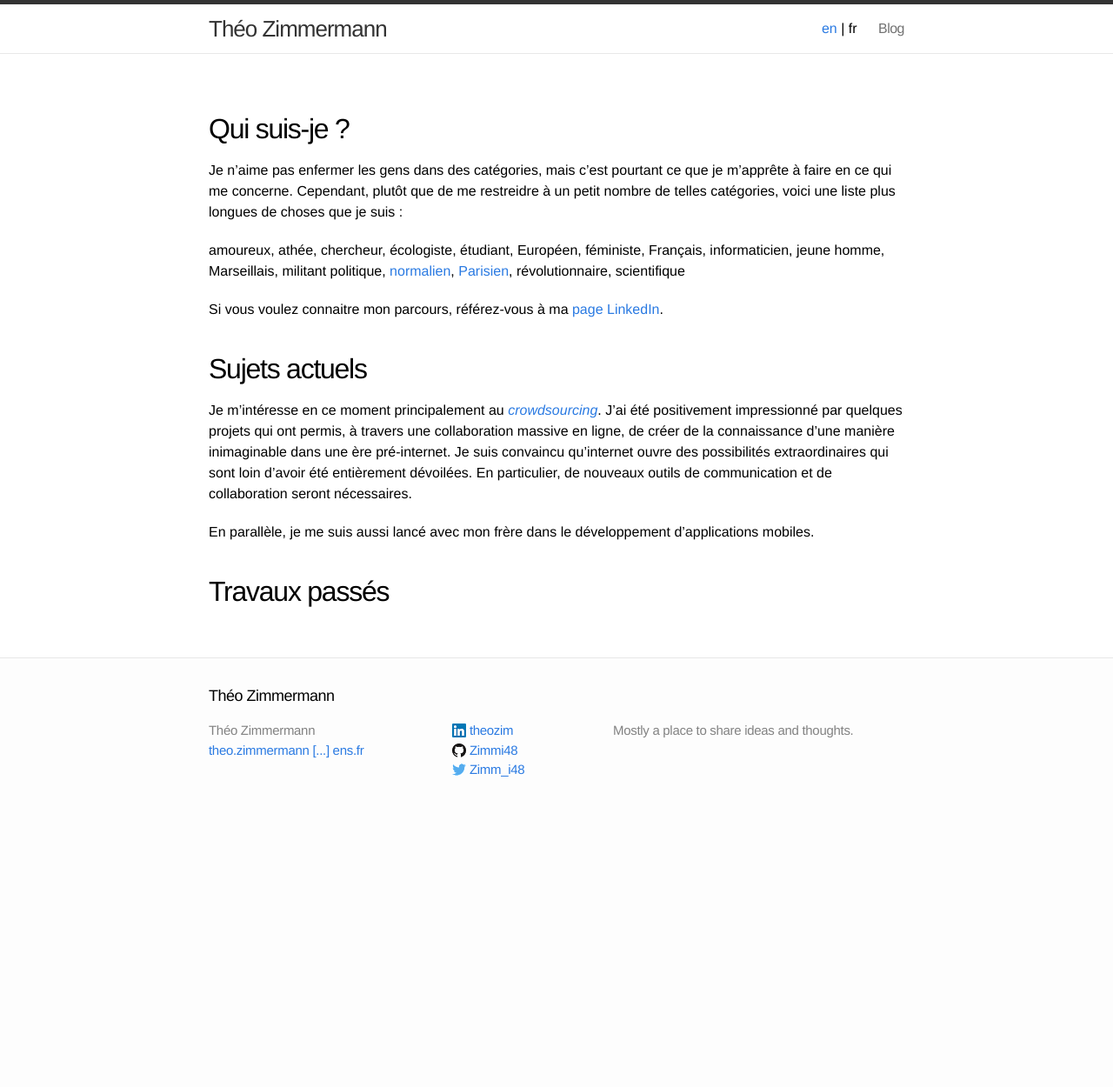
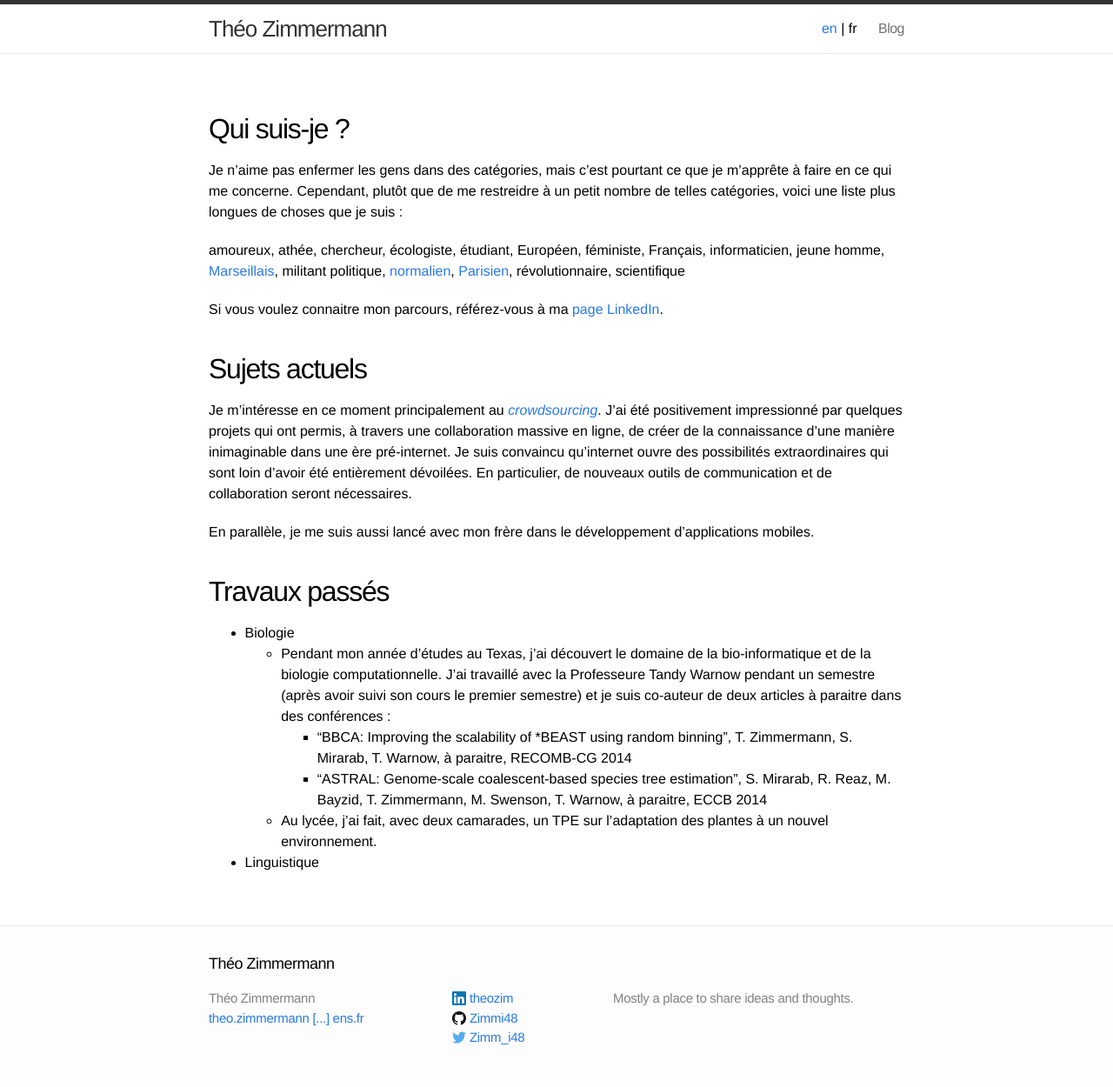
Before and after one commit to Zimmi48/zimmi48.github.io, a Jekyll site: the page built from accueil.md, in a window 1280 px wide. Shown: the whole page at 87% size. Built offline with Jekyll 4.4.1, drawn with Linux system fonts in a browser that asks for light colours; before the commit the page ends 942 px from its top, so only the background shows below that.

Commit message:
adding more content

```diff
--- a/accueil.md
+++ b/accueil.md
@@ -13,7 +13,7 @@ Cependant, plutôt que de me restreidre à un petit nombre de telles
 catégories, voici une liste plus longues de choses que je suis :
 
 amoureux, athée, chercheur, écologiste, étudiant, Européen, féministe,
-Français, informaticien, jeune homme, Marseillais,
+Français, informaticien, jeune homme, [Marseillais](/marseille),
 militant politique, [normalien](http://www.ens.fr),
 [Parisien](/paris), révolutionnaire, scientifique
 
@@ -38,3 +38,22 @@ développement d'applications mobiles.
 
 Travaux passés
 --------------
+
+* Biologie
+	* Pendant mon année d'études au Texas,
+	j'ai découvert le domaine de la bio-informatique et de la
+	biologie computationnelle.
+	J'ai travaillé avec la Professeure Tandy Warnow pendant un semestre
+	(après avoir suivi son cours le premier semestre)
+	et je suis co-auteur de deux articles à paraitre dans des conférences :
+		* "BBCA: Improving the scalability of *BEAST
+		using random binning",
+		T. Zimmermann, S. Mirarab, T. Warnow, à paraitre, RECOMB-CG 2014
+        * "ASTRAL: Genome-scale coalescent-based species tree
+		estimation", S. Mirarab, R. Reaz, M. Bayzid, T. Zimmermann,
+		M. Swenson, T. Warnow,
+        à paraitre, ECCB 2014
+	* Au lycée, j'ai fait, avec deux camarades,
+	un TPE sur l'adaptation des plantes à un nouvel environnement.
+
+* Linguistique
```
Also changed, not shown: changer-le-monde.md (added, +20 -0 lines), index.md (+17 -8 lines), marseille-en.md (added, +16 -0 lines), marseille.md (added, +16 -0 lines), world-changer.md (added, +32 -0 lines), images/marseille-neige.jpg (added), images/vallon-des-auffes.jpg (added).
